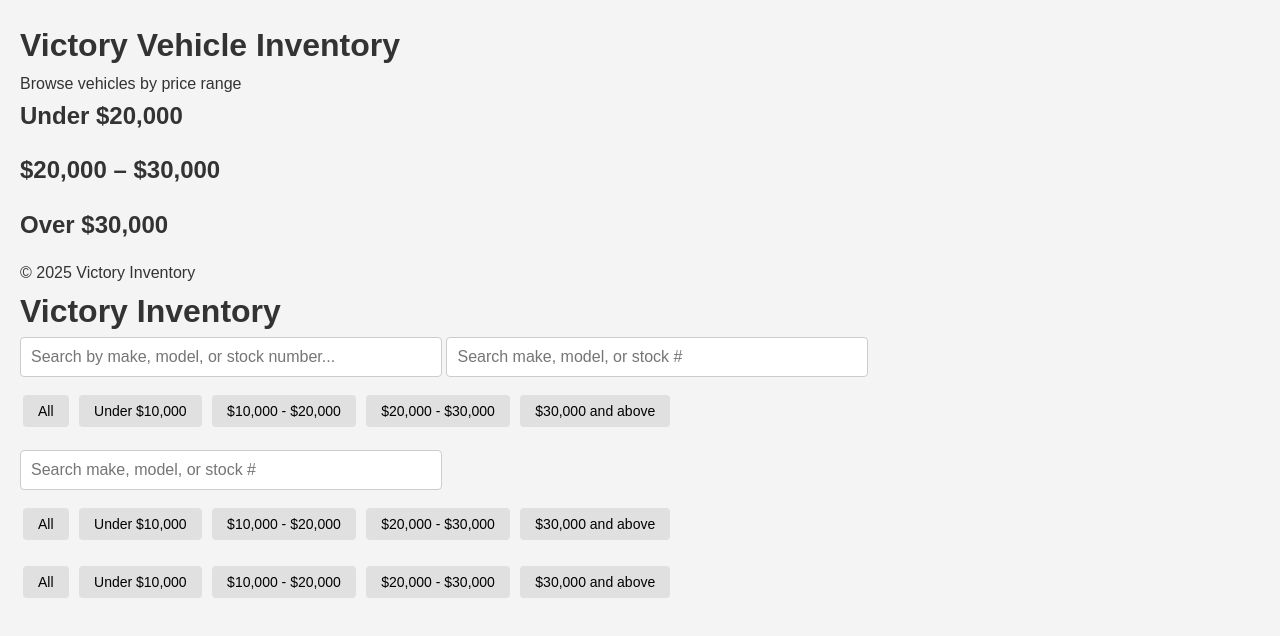
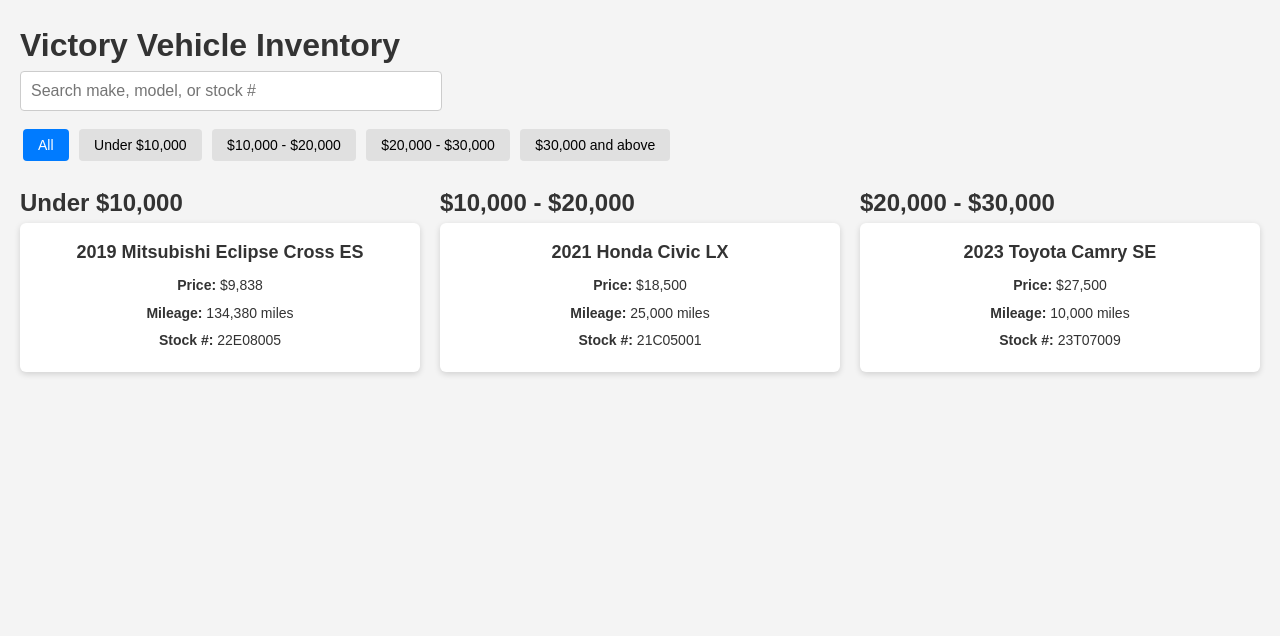
Before and after one commit to jameldwhite/victory-inventory, a plain HTML site: page index.html in a window 1280 px wide. Drawn offline with Linux system fonts and the light colour scheme.

Commit message:
Update index.html

```diff
--- a/index.html
+++ b/index.html
@@ -7,61 +7,24 @@
   <link rel="stylesheet" href="style.css">
 </head>
 <body>
-    <header>
+
   <h1>Victory Vehicle Inventory</h1>
-        <p>Browse vehicles by price range</p>
-    </header>
 
-    <main>
-        <section id="under-20k">
-            <h2>Under $20,000</h2>
-            <ul id="list-under-20k"></ul>
-        </section>
+  <!-- Search Box -->
+  <input type="text" id="search" placeholder="Search make, model, or stock #">
 
-        <section id="20k-30k">
-            <h2>$20,000 – $30,000</h2>
-            <ul id="list-20k-30k"></ul>
-        </section>
-
-        <section id="over-30k">
-            <h2>Over $30,000</h2>
-            <ul id="list-over-30k"></ul>
-        </section>
-    </main>
-
-    <footer>
-        <p>© 2025 Victory Inventory</p>
-    </footer>
-
-    <script src="script.js"></script>
-</body><h1>Victory Inventory</h1>
-    <div id="search-container">
-  <input type="text" id="search" placeholder="Search by make, model, or stock number...">
-        <input type="text" id="search" placeholder="Search make, model, or stock #">
+  <!-- Filter Buttons -->
   <div id="filters">
-  <button data-category="all">All</button>
-  <button data-category="Under $10,000">Under $10,000</button>
-  <button data-category="$10,000 - $20,000">$10,000 - $20,000</button>
-  <button data-category="$20,000 - $30,000">$20,000 - $30,000</button>
-  <button data-category="$30,000 and above">$30,000 and above</button>
-</div>
-<input type="text" id="search" placeholder="Search make, model, or stock #">
-<div id="filters">
-  <button data-category="all">All</button>
+    <button data-category="all" class="active">All</button>
     <button data-category="Under $10,000">Under $10,000</button>
     <button data-category="$10,000 - $20,000">$10,000 - $20,000</button>
     <button data-category="$20,000 - $30,000">$20,000 - $30,000</button>
     <button data-category="$30,000 and above">$30,000 and above</button>
   </div>
 
-</div>
-    <div id="filters">
-  <button data-category="all">All</button>
-  <button data-category="Under $10,000">Under $10,000</button>
-  <button data-category="$10,000 - $20,000">$10,000 - $20,000</button>
-  <button data-category="$20,000 - $30,000">$20,000 - $30,000</button>
-  <button data-category="$30,000 and above">$30,000 and above</button>
-</div>
+  <!-- Inventory Grid -->
+  <div id="inventory"></div>
 
-<div id="inventory"></div>
+  <script src="script.js"></script>
+</body>
 </html>
```
Lines whose indentation alone changed are shown as unchanged.
